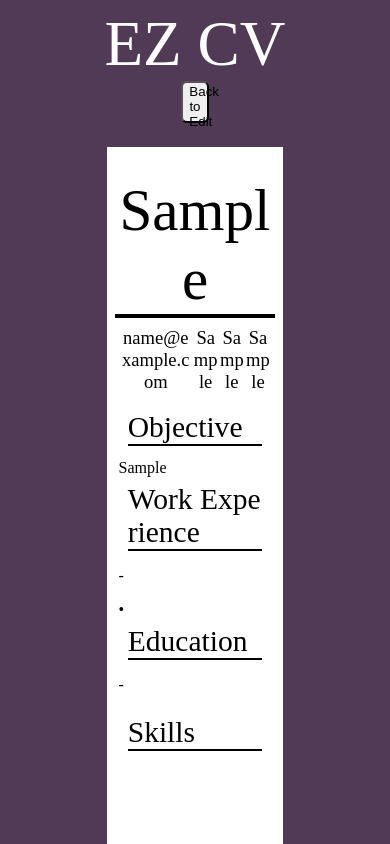
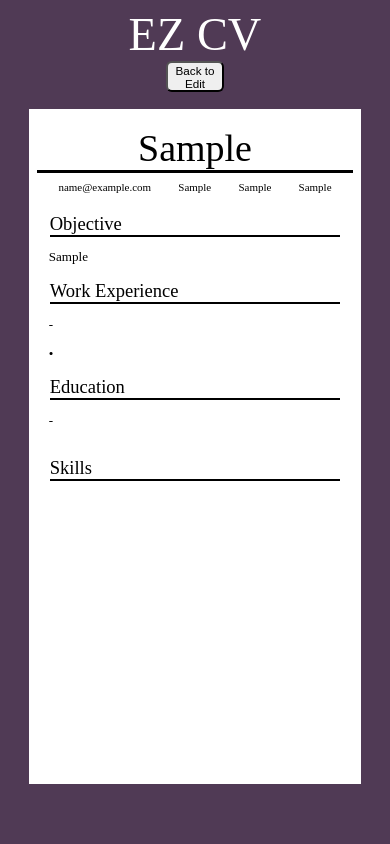
Before and after one commit to ctang415/cv-application, a React (Create React App) app in the folder cv-project/: page / in a window 390 px wide. Both pictures are taken after typing "Sample", "Sample", "name@example.com", "Sample", "Sample", "Sample" into the empty fields and a click on the button "View". Shown: the top 844 px of the page. Built offline with nearby package versions, Linux system fonts and the light colour scheme.

Commit message:
Added css for mobile viewing

```diff
--- a/cv-project/src/components/styles/App.css
+++ b/cv-project/src/components/styles/App.css
@@ -118,7 +118,6 @@ button {
 
 .headertext {
   font-size: 3.5vh;
-
 }
 
 .underline {
@@ -168,3 +167,116 @@ button {
   flex-direction: row;
   justify-content: space-between;
 }
+
+@media only screen and (min-device-width:280px) and (max-device-width: 950px) {
+
+  body {
+    font-size: 1.55vh;
+  }
+
+  .resume {
+    display: flex;
+    flex-direction: column;
+    background-color: white;
+    color: black;
+    width: 85vw;
+    min-height: 80vh;
+    margin: auto;
+    word-break: break-word;
+  }
+
+  #submit {
+    font-size: 3vw;
+    width: 15vw;
+    height: 8vw;
+  }
+
+  .header {
+    font-size: 5.5vh;
+  }
+
+  .information {
+    width: 40vh;
+    padding-bottom: 1vh;
+    margin-bottom: 2.5vh;
+    border-radius: 1vh;
+    background-color: rgb(130, 93, 118);
+    display: flex;
+    flex-direction: column;
+    justify-content: center;
+    gap: 1vh;
+  }
+
+  .box > input {
+    width: 35vh;
+  }
+
+  input {
+    border: none;
+    border-radius: 0.8vh;
+    width: 16vh;
+    padding: 0.5vh;
+  }
+
+  textarea {
+    resize:none;
+    width: 35.5vh;
+    border-radius: 0.8vh;
+  }
+
+  h2 {
+    margin-bottom: 1vh;
+  }
+
+  .headertext {
+    font-size: 2.2vh;
+  }
+
+  .headername {
+    font-size: 4.5vh;
+  }
+
+  .bold {
+    font-weight: bold;
+    font-size: 1.85vh;
+  }
+
+  .generalinfo > ul {
+    display: flex;
+    justify-content: space-around;
+    flex-direction: row;
+    list-style: none;
+    padding: 0;
+    margin-top: 1vh;
+    margin-left: 4vw;
+    margin-right: 4vw;
+    font-size: 1.3vh;
+  }
+
+.text {
+  margin-left: 3vw;
+  margin-right: 3vw;
+}
+
+.textbullets {
+  margin-left: 3vw;
+  margin-right: 3vw;
+  white-space: pre-line;
+}
+
+.fullname {
+  border-bottom: solid black 0.4vh;
+  margin-left: 2vw;
+  margin-right: 2vw;
+  padding-top: 2vh;
+}
+
+.skills, .education, .workexperience, .summary {
+  text-align: left;
+  margin-left: 2vw;
+  margin-right: 2vw;
+  padding-bottom: 1.5vw;
+  padding-top: 1vh;
+}
+
+}
```
